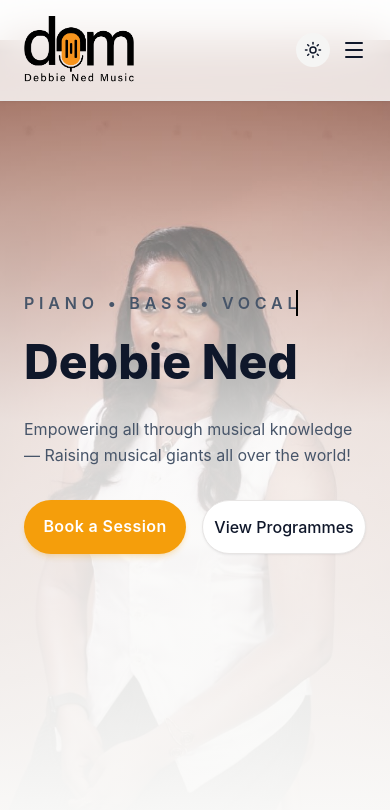
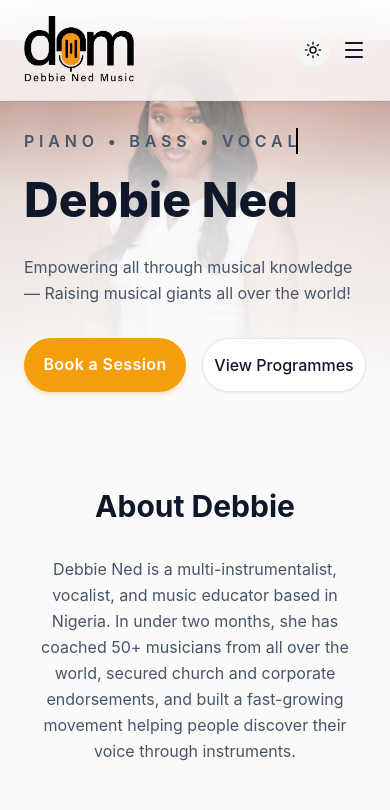
Before and after one commit to dettah/debbie-ned, a React (Vite) app in the folder Ned/: page / in a window 390 px wide. Shown: the top 810 px of the page. Built offline with nearby package versions, Linux system fonts and the light colour scheme.

Commit message:
updated hero height

```diff
--- a/Ned/src/components/LandingPage.jsx
+++ b/Ned/src/components/LandingPage.jsx
@@ -155,7 +155,7 @@ export default function LandingPage() {
 
 
       {/* HERO */}
-      <section className="relative h-screen md:h-screen flex items-center bg-[#FAFAF9]">
+      <section className="relative md:h-screen bg-[#FAFAF9] min-h-auto md:min-h-[70vh] lg:min-h-[85vh] pt-32 md:py-32 flex items-center bg-[#FAFAF9">
         {/* BACKGROUND IMAGES CONTAINER */}
         <div className="absolute pt-10 md:pt-0 inset-0 overflow-hidden">
           <img
```
